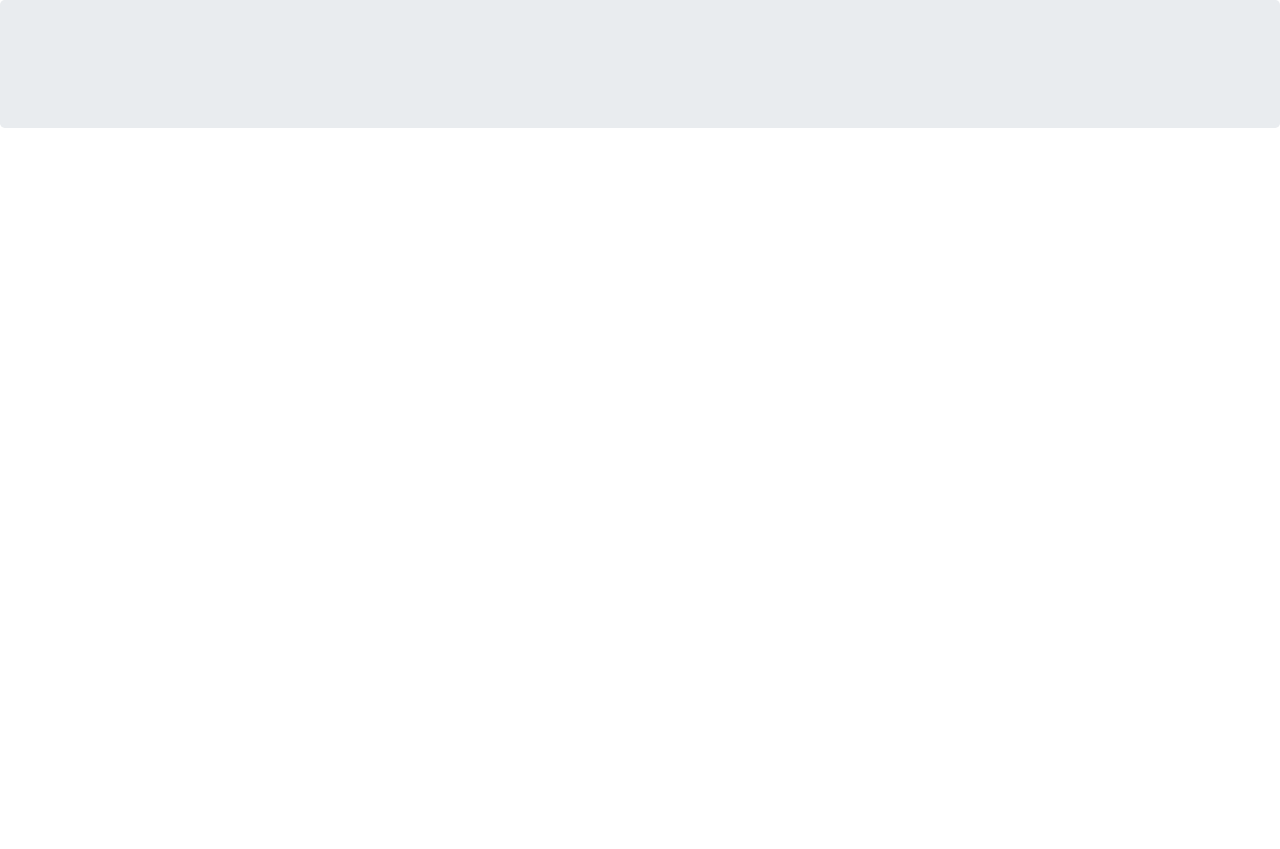
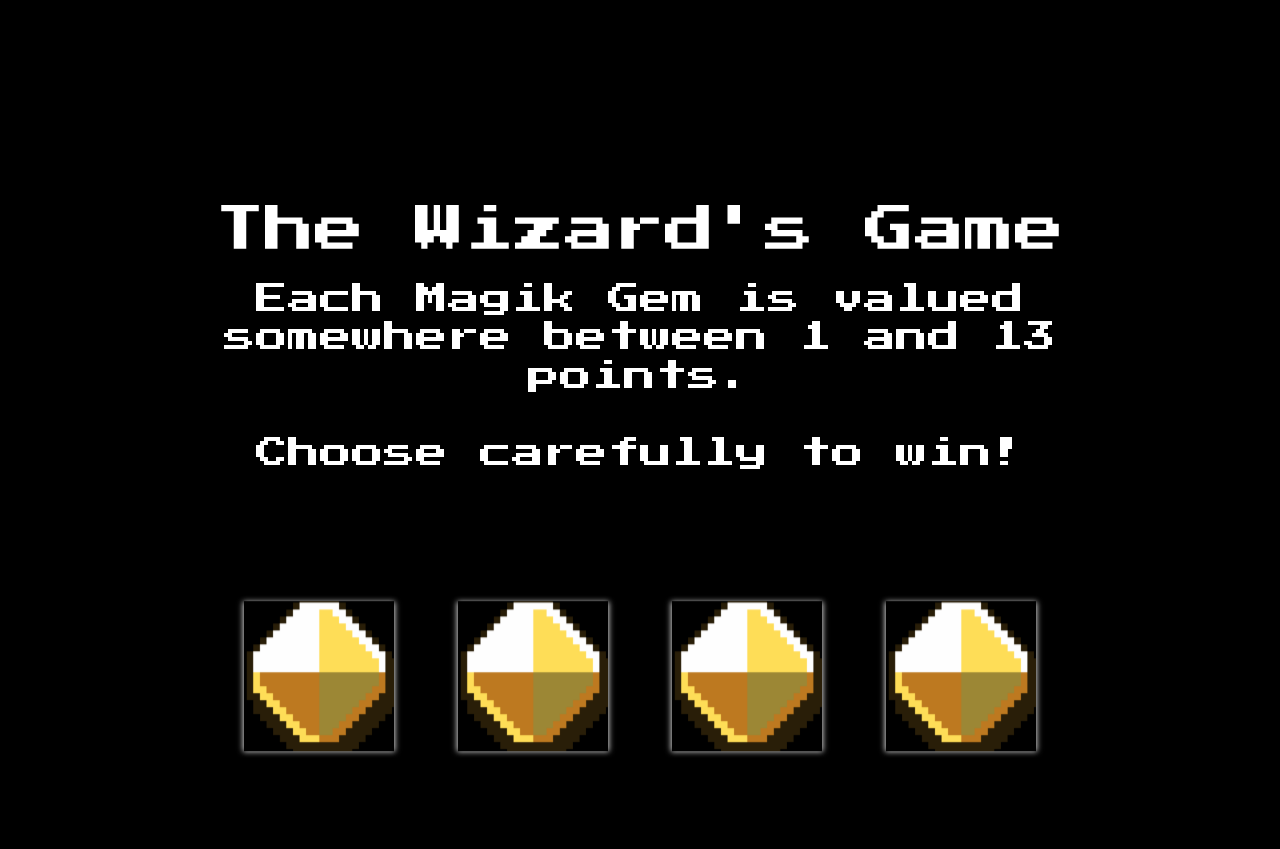
Before and after one commit to RussDERM/Crystal-Collector, a plain HTML site: page index.html in a window 1280 px wide. Before the commit the page ends 800 px from the top, so only its background shows below. Drawn offline with nearby package versions, Linux system fonts and the light colour scheme.

Commit message:
crystal animation, game loop start

```diff
--- a/assets/css/style.css
+++ b/assets/css/style.css
@@ -0,0 +1,54 @@
+/* body styling */
+body {
+    background-color: black;
+}
+
+/* styles jumbotron and elements inside */
+.jumbotron {
+    font-family: 'Press Start 2P', cursive;
+    color: white;
+    text-align: center;
+    background-color: black;
+    padding-top: 200px;/.
+}
+
+#title {
+    margin-bottom: 20px;
+    font-size: 50px;
+}
+
+#intro {
+
+}
+
+/* Styles area gems will populate into */
+.gemContainer {
+    margin: 60px;
+    display: flex;
+    justify-content: space-evenly;
+    align-content: center;
+}
+
+/* styles gems themselves */
+.gem {
+    height: 150px;
+    width: 150px;
+    animation: float 8s ease-in-out infinite;
+}
+
+
+/* defines gem animation */
+@keyframes float {
+	0% {
+		box-shadow: 0 5px 10px 5px lightgrey;
+		transform: translatey(0px);
+	}
+	50% {
+		box-shadow: 0 0px 5px 0px lightgrey;
+		transform: translatey(-40px);
+	}
+	100% {
+		box-shadow: 0 5px 10px 5px lightgrey;
+		transform: translatey(0px);
+	}
+}
--- a/assets/script/script.js
+++ b/assets/script/script.js
@@ -0,0 +1,49 @@
+// P.C.
+// * There will be four crystals displayed as buttons on the page.
+//      generate a array of buttons, with random images. [loop]
+//
+//    * The player will be shown a random number at the start of the game.
+//      generate random number between 19 and 120.
+//
+//    * When the player clicks on a crystal, it will add a specific amount of points to the player's total score.
+//      click event, get value and store in score var
+//
+//     * Your game will hide this amount until the player clicks a crystal.
+//      * When they do click one, update the player's score counter.
+//      see above
+//
+//     * The player wins if their total score matches the random number from the beginning of the game.
+//       if goalNumber === playerNumber then 'you win'
+//
+//    * The player loses if their score goes above the random number.
+//      else if playerNumber > goalNumber then 'you lose'
+//
+//    * The game restarts whenever the player wins or loses.
+//      redefine variables, add outcome to win/loss counter
+//
+//      * When the game begins again, the player should see a new random number.Also, all the crystals will have four new hidden values.Of course, the user's score (and score counter) will reset to zero.
+//         restart game loop, redefine variables
+//
+//     * The app should show the number of games the player wins and loses.To that end, do not refresh the page as a means to restart the game.
+//
+//
+
+var goalNumber;
+var wins = 0;
+var losses = 0;
+
+// handles game loop
+var gameLoop = function () {
+
+    // handles control of gemContainer
+    $(".gemContainer").empty();
+
+    var gemImages = [
+        '..\Crystal-Collector\assets\images\Gem 1.png',
+        '..\Crystal-Collector\assets\images\Gem 2.png',
+        '..\Crystal-Collector\assets\images\Gem 3.png',
+        '..\Crystal-Collector\assets\images\Gem 4.png',
+    ];
+
+    goalNumber = Math.floor(Math.random() * 120) + 19;
+}
--- a/index.html
+++ b/index.html
@@ -12,15 +12,43 @@
     <!-- Bootstrap -->
     <link rel="stylesheet" href="https://stackpath.bootstrapcdn.com/bootstrap/4.3.1/css/bootstrap.min.css"
         integrity="sha384-ggOyR0iXCbMQv3Xipma34MD+dH/1fQ784/j6cY/iJTQUOhcWr7x9JvoRxT2MZw1T" crossorigin="anonymous">
+    <!-- Pixel Font -->
+    <link href="https://fonts.googleapis.com/css?family=Press+Start+2P" rel="stylesheet">
     <!-- RED CSS -->
     <link rel="stylesheet" href="assets/css/style.css">
 </head>
 
 <body>
     <!-- Main Body -->
-    <div class="jumbotron">
-
+    <div class="container">
+        <div class="row">
+            <div class="jumbotron">
+                <h1 id="title">The Wizard's Game</h1>
+                <h2 id="intro">Each Magik Gem is valued somewhere between 1 and 13 points.<br><br>Choose carefully to
+                    win!
+                </h2>
+            </div>
+        </div>
+        <div class="row justify-content-center">
+            <div class="col-md-10 gemContainer">
+                <div>
+                    <img class="gem" src="assets/images/Gem 1.png">
+                </div>
+                <div>
+                    <img class="gem" src="assets/images/Gem 1.png">
+                </div>
+                <div>
+                    <img class="gem" src="assets/images/Gem 1.png">
+                </div>
+                <div>
+                    <img class="gem" src="assets/images/Gem 1.png">
+                </div>
+            </div>
+        </div>
     </div>
+    <!-- paragraph to contain goalNumber -->
+    <p></p>
+    <script src="assets/script/script.js"></script>
 </body>
 
 </html>
```
